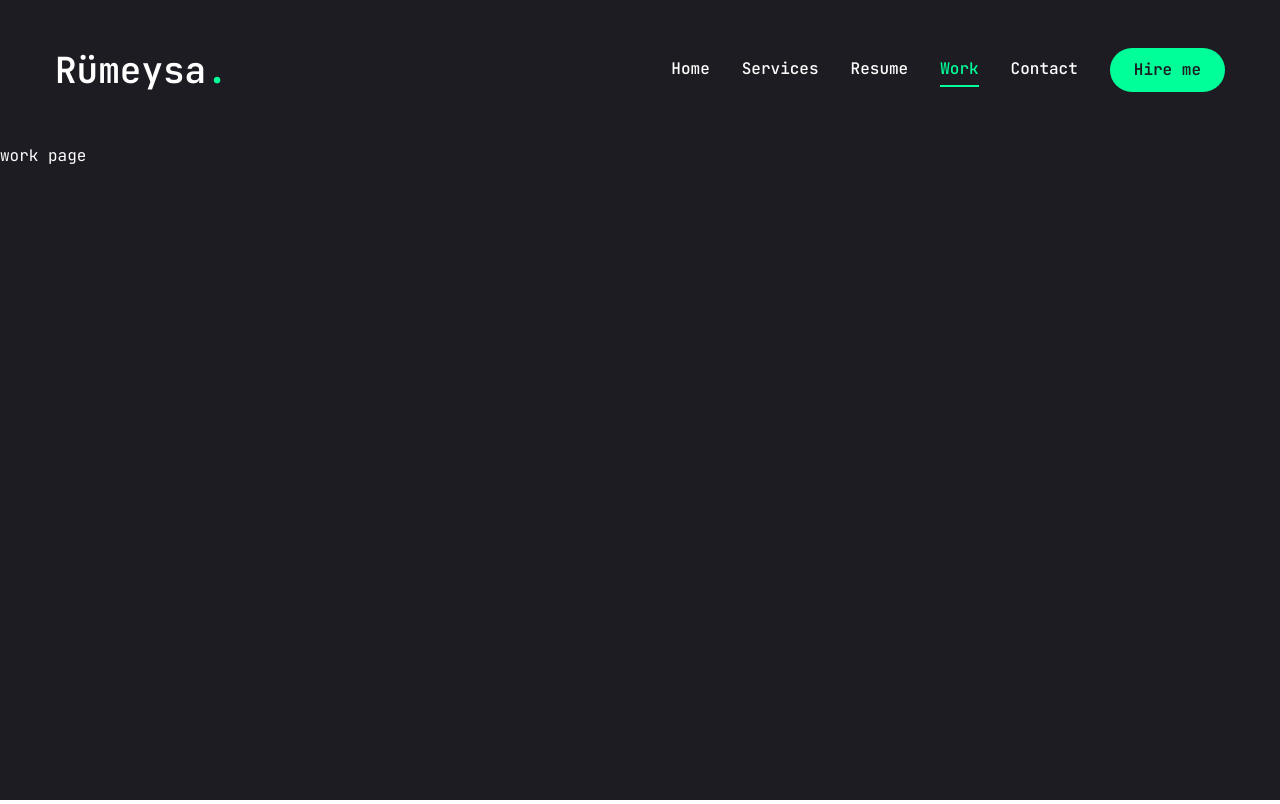
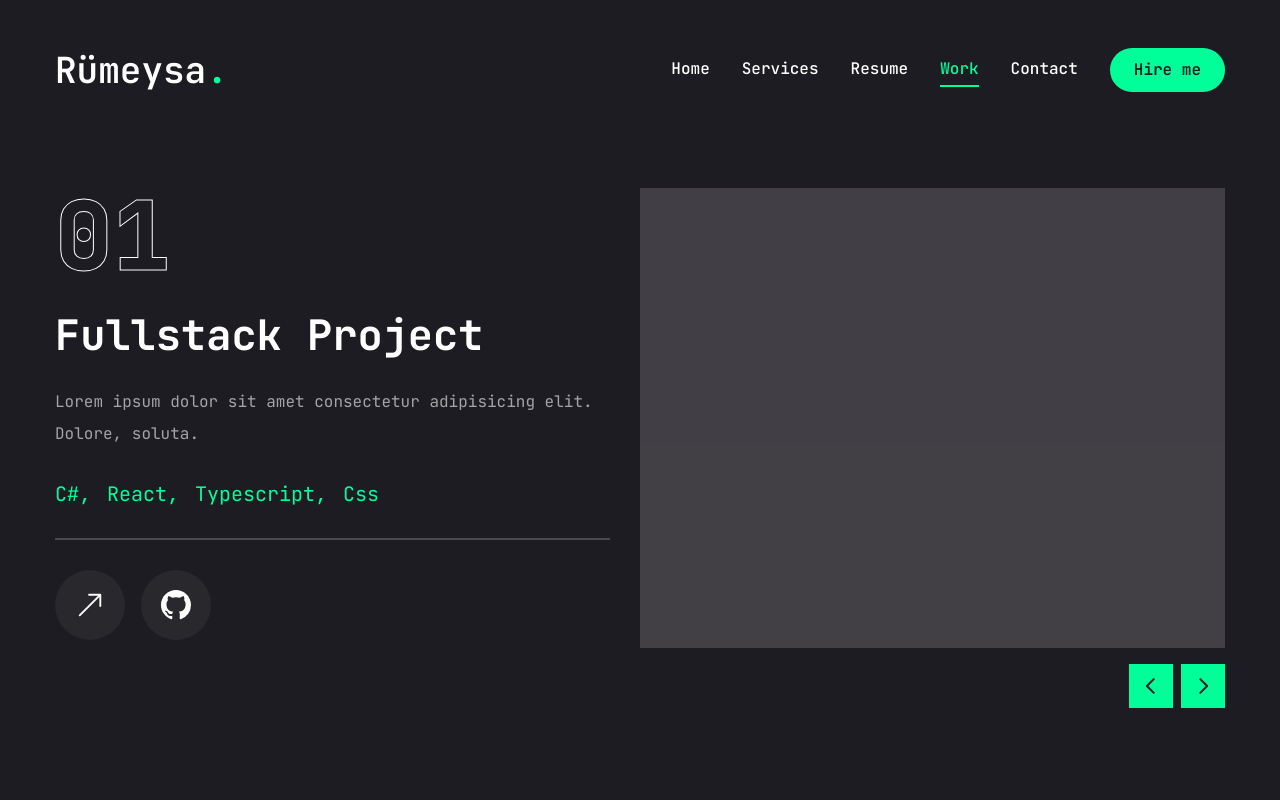
Before and after one commit to bbiircan/rumeysa-portfolio, a Next.js app: page /work in a window 1280 px wide. Built offline with nearby package versions, Linux system fonts and the light colour scheme.

Commit message:
Completed the work page implementation.

```diff
--- a/app/work/page.jsx
+++ b/app/work/page.jsx
@@ -1,7 +1,151 @@
+"use client";
+
+import {motion} from "framer-motion";
+import {React, useState} from "react";
+
+import {Swiper, SwiperSlide} from "swiper/react";
+import "swiper/css";
+
+import {BsArrowUpRight, BsGithub} from 'react-icons/bs';
+
+import { Tooltip, TooltipContent, TooltipProvider, TooltipTrigger } from "@/components/ui/tooltip";
+
+import Link from "next/link";
+import Image from "next/image";
+import WorkSliderBtns from "@/components/WorkSliderBtns";
+
+const projects = [
+  {
+    num: "01",
+    category: "fullstack",
+    title: "project 1",
+    description: "Lorem ipsum dolor sit amet consectetur adipisicing elit. Dolore, soluta.",
+    stack: [{ name: "C#" }, {name: "React"}, {name: "Typescript"}, {name: "Css"}],
+    //image:,
+    live: "",
+    github: "" ,
+  },
+  {
+    num: "02",
+    category: "frontend",
+    title: "project 2",
+    description: "Lorem ipsum dolor sit amet consectetur adipisicing elit. Dolore, soluta.",
+    stack: [{ name: "Html" }, {name: "Css"}, {name: "Javascript"}],
+    //image:,
+    live: "",
+    github: "" ,
+  },
+  {
+    num: "03",
+    category: "frontend",
+    title: "project 3",
+    description: "Lorem ipsum dolor sit amet consectetur adipisicing elit. Dolore, soluta.",
+    stack: [{ name: "Next.js" }, {name: "Tailwind.css"}, {name: "Css"}],
+    //image:,
+    live: "",
+    github: "" ,
+  },
+  {
+    num: "04",
+    category: "fullstack",
+    title: "project 3",
+    description: "Lorem ipsum dolor sit amet consectetur adipisicing elit. Dolore, soluta.",
+    stack: [{ name: "Php" }, {name: "Javascript"}, {name: "Css"}],
+    //image:,
+    live: "",
+    github: "" ,
+  }
+]
+
 const Work = () => {
-  return (
-    <div>work page</div>
-  )
+  const [project, setProject] = useState(projects[0])
+
+  const handleSlideChange = (swiper) => {
+    // get current slide index
+    const currentIndex = swiper.activeIndex
+    // update project state based on current slide index
+    setProject(projects[currentIndex])
+  }
+
+    return (
+      <motion.section initial={{opacity: 0}} animate={{opacity: 1, transition: {delay: 2.4, duration: 0.4, ease: "easeIn"}}} className="min-h-[80vh] flex flex-col justify-center py-12 xl:px-0">
+        <div className="container mx-auto">
+          <div className="flex flex-col xl:flex-row xl:gap-[30px]">
+            <div className="w-full xl:w-[50%] xl:h-[460px] flex flex-col xl:justify-between order-2 xl:order-none">
+              <div className="flex flex-col gap-[30px] h-[50%]">
+                {/* outline num */}
+                <div className="text-8xl leading-none font-extrabold text-transparent text-outline">{project.num}</div>
+                {/* project category */}
+                <h2 className="text-[42px] font-bold leading-none text-white group-hover:text-accent transition-all duration-500 capitalize">{project.category} project</h2>
+                {/* project description */}
+                <p className="text-white/60">{project.description}</p>
+                {/* stack */}
+                <ul className="flex gap-4">
+                  {project.stack.map((item, index) => {
+                    return(
+                      <li key={index} className="text-xl text-accent">{item.name}
+                      {/* remove the last comma */}
+                      {index !== project.stack.length -1 && ","}</li>
+                    )
+                  })}
+                </ul>
+                {/* border */}
+                <div className="border border-white/20"></div>
+                {/* buttons */}
+                <div className="flex items-center gap-4">
+                  {/* live project button */}
+                  <Link href={project.live}>
+                  <TooltipProvider delayDuration={100}>
+                    <Tooltip>
+                      <TooltipTrigger className="w-[70px] h-[70px] rounded-full bg-white/5 flex justify-center items-center group">
+                        <BsArrowUpRight className="text-white text-3xl group-hover:text-accent"/>
+                      </TooltipTrigger>
+                      <TooltipContent>
+                        <p>Live project</p>
+                      </TooltipContent>
+                    </Tooltip>
+                  </TooltipProvider>
+                  </Link>
+                  {/* github project button */}
+                  <Link href={project.github}>
+                  <TooltipProvider delayDuration={100}>
+                    <Tooltip>
+                      <TooltipTrigger className="w-[70px] h-[70px] rounded-full bg-white/5 flex justify-center items-center group">
+                        <BsGithub className="text-white text-3xl group-hover:text-accent"/>
+                      </TooltipTrigger>
+                      <TooltipContent>
+                        <p>Github repository</p>
+                      </TooltipContent>
+                    </Tooltip>
+                  </TooltipProvider>
+                  </Link>
+                </div>
+              </div>
+            </div>
+            <div className="w-full xl:w-[50%]">
+              <Swiper spaceBetween={30} slidesPerView={1} className="xl:h-[520px] mb-12" onSlideChange={handleSlideChange}>
+                {projects.map((project, index) =>{
+                  return (
+                    <SwiperSlide key={index} className="w-full">
+                        <div className="h-[460px] relative group flex justify-center items-center bg-pink-50/20">
+                        {/* overlay */}
+                        <div className="absolute top-0 bottom-0 w-full h-full bg-black/10 z-10"></div>
+                        {/* image */}
+                        {/* <div className="relative w-full h-full">
+                          <Image src={project.image} fill className="object-cover" alt=""/>
+                        </div> */}
+                        </div>
+                    </SwiperSlide>
+                  )
+                })}
+                {/* slider buttons */}
+                <WorkSliderBtns containerStyles="flex gap-2 absolute right-0 bottom-[calc(50%_-_22px)] xl:bottom-0 z-20 w-full justify-between xl:w-max xl:justify-none" btnStyles="bg-accent hover:bg-accent-hover text-primary text-[22px] w-[44px] h-[44px] flex justify-center items-center transition-all"/>
+              </Swiper>
+            </div>
+          </div>
+        </div>
+      </motion.section>
+    )
 }
 
 export default Work
--- /dev/null
+++ b/components/WorkSliderBtns.jsx
@@ -0,0 +1,16 @@
+"use client";
+
+import { useSwiper } from "swiper/react";
+import {PiCaretLeftBold, PiCaretRightBold} from "react-icons/pi";
+
+const WorkSliderBtns = ({ containerStyles, btnStyles, iconsStyles }) => {
+    const swiper = useSwiper();
+  return (
+    <div className={containerStyles}>
+      <button className={btnStyles} onClick={()=> swiper.slidePrev()}><PiCaretLeftBold className={iconsStyles}/></button>
+      <button className={btnStyles} onClick={()=> swiper.slideNext()}><PiCaretRightBold className={iconsStyles}/></button>
+    </div>
+  )
+}
+
+export default WorkSliderBtns
--- a/package.json
+++ b/package.json
@@ -24,6 +24,7 @@
     "react-countup": "^6.5.3",
     "react-dom": "19.0.0-rc-66855b96-20241106",
     "react-icons": "^5.3.0",
+    "swiper": "^11.1.15",
     "tailwind-merge": "^2.5.5",
     "tailwindcss-animate": "^1.0.7"
   },
```
Also changed, not shown: 1 other file (tests, documents, lock files or other folders).
